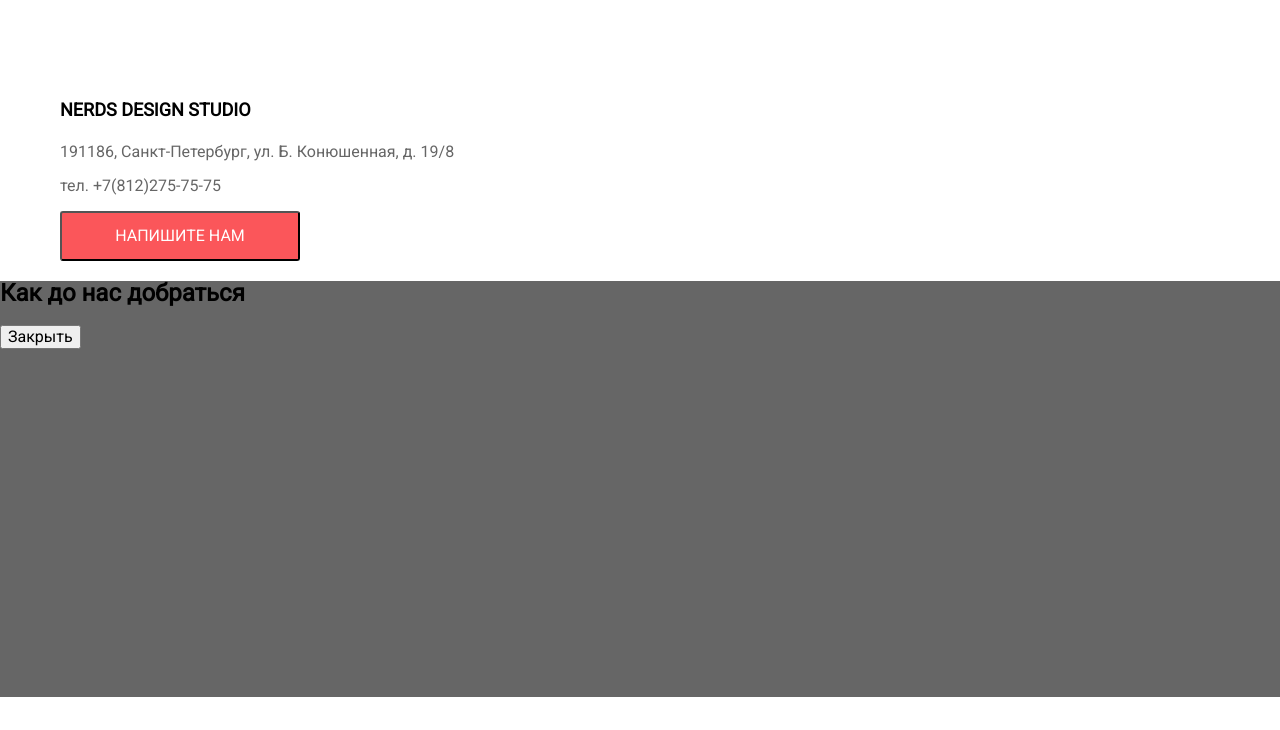
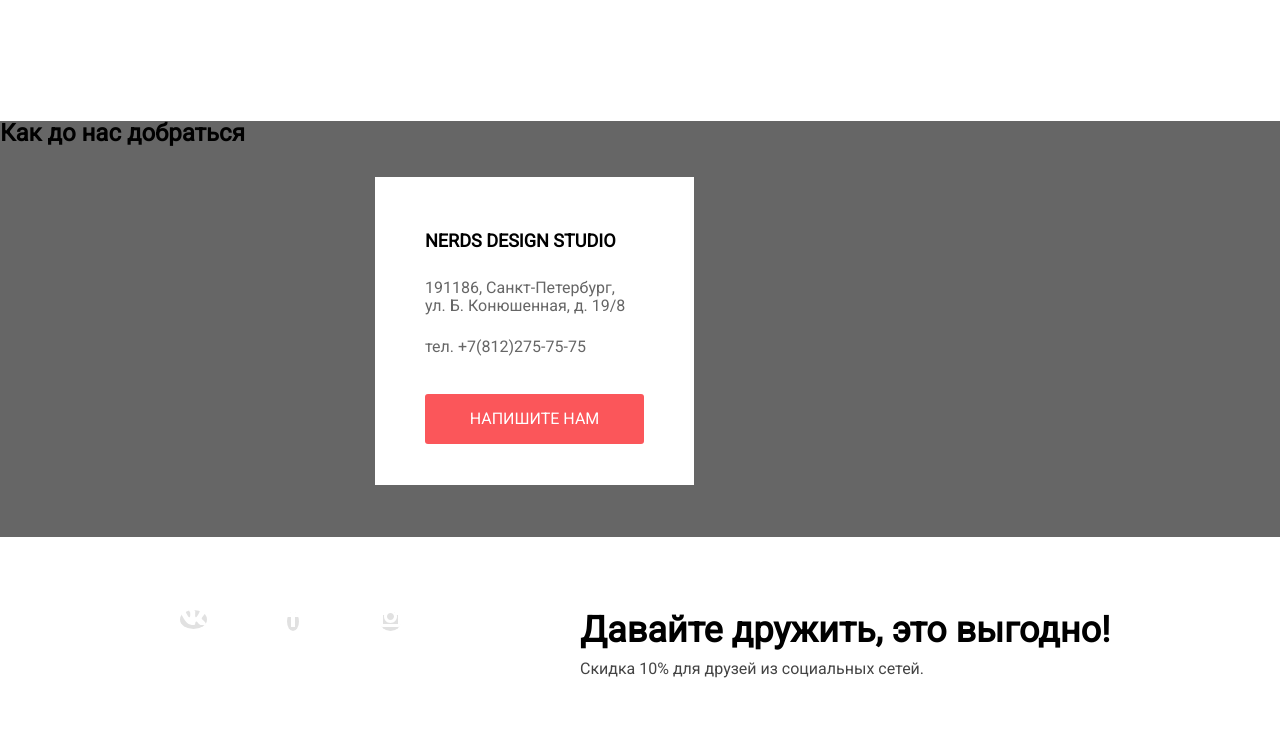
Before and after one commit to Caxapok48/1617063-nerds-30, a plain HTML site: page index.html in a window 1280 px wide. Shown: the part 1723-2453 px from the top of the page. Drawn offline with Linux system fonts and the light colour scheme.

Commit message:
еще правки конца им нет

```diff
--- a/css/style.css
+++ b/css/style.css
@@ -182,6 +182,7 @@
   height: 50px;
   color: var(--basic-white);
   background: var(--basic-button-line);
+  border: none;
   border-radius: 3px;
   text-transform: uppercase;
 }
@@ -216,6 +217,9 @@
 }
 
 .social-button {
+  width: 81px;
+  height: 81px;
+  border-radius: 50%;
   background: linear-gradient(0deg, #E1E1E1, #E1E1E1), #FFFFFF;
 }
 
@@ -416,6 +420,7 @@
 }
 
 .meaning {
+  margin-top: 5px;
   font-weight: normal;
   font-size: 16px;
   line-height: 18px;
@@ -427,7 +432,7 @@
 .companies {
   display: grid;
   grid-template-columns: 298px 298px 298px 298px;
-  margin: 100px auto 80px auto;
+  margin: 100px auto 44px auto;
   margin-left: auto;
   margin-right: auto;
   width: 1160px;
@@ -444,9 +449,50 @@
 
 .info {
   background: var(--basic-white);
-  width: 1160px;
-  margin-left: auto;
-  margin-right: auto;
+  position: absolute;
+  width: 319px;
+  height: 308px;
+  left: 375px;
+  right: 981px;
+  top: 1900px;
+  bottom: 54px;
+}
+
+.info-catalog {
+  background: var(--basic-white);
+  position: absolute;
+  width: 319px;
+  height: 308px;
+  left: 375px;
+  right: 981px;
+  top: 2625px;
+  bottom: 54px;
+}
+
+.info h3 {
+
+  margin-top: 49px;
+  margin-bottom: 0;
+  margin-left: 50px;
+  margin-right: 76px ;
+}
+
+.info p {
+
+  margin-top: 23px;
+  margin-bottom: 0;
+  margin-left: 50px;
+  margin-right: 39px;
+}
+
+
+.info button {
+  width: 219px;
+  height: 50px;
+  margin-top: 38px;
+  margin-bottom: 47px;
+  margin-left: 50px;
+  margin-right: 50px;
 }
 
 .point-name {
@@ -579,7 +625,7 @@
 
 .container h1 {
   margin: 0;
-  padding-top: 83px;
+  padding-top: 80px;
   text-align: center;
   font-weight: 500;
   font-size: 55px;
@@ -655,7 +701,7 @@
 }
 
 .product-card {
-
+  margin-top: 30px;
   width: 359px;
 
 }
@@ -691,6 +737,7 @@
 }
 
 .product-banner {
+  display: none;
   width: 360px;
   height: 231px;
   background-color: var(--backgroud-head-line);
@@ -712,11 +759,12 @@
   display: grid;
   grid-template-columns: 1fr 1fr ;
   width: 1160px;
-  margin-left: auto;
+
   margin-right: auto;
 }
 
 .map {
+  margin-top: 80px;
   height: 416px;
   background-color: var(--basic-info-grey);
 }
@@ -729,7 +777,20 @@
   align-items: center;
   justify-content: space-around;
   margin-right: 139px;
+  margin-left: 140px;
+  margin-top: 68px;
+  margin-bottom: 68px;
   padding-left: 0;
-  margin-top: 0;
+}
+
+.footer-friends {
+  margin-top: 39px;
+}
+
+.be-friends {
   margin-bottom: 0;
 }
+
+.friends {
+  margin-top: 10px;
+}
--- a/index.html
+++ b/index.html
@@ -116,11 +116,11 @@
         </section>
       </main>
     <footer class="main-footer">
-      <div class="info">
+      <div class="map">
           <section class="info">
             <h3 class="point-name">NERDS DESIGN STUDIO</h3>
             <p class="info-contacts">
-            191186, Санкт-Петербург,
+              191186, Санкт-Петербург,<br>
               ул. Б. Конюшенная, д. 19/8
             </p>
             <p class="info-contacts">
@@ -128,11 +128,7 @@
             </p>
             <button class="button" type="button">Напишите нам</button>
           </section>
-      </div>
-      <div class="map">
         <h2>Как до нас добраться</h2>
-        <!-- Здесь будет карта -->
-        <button class="modal-close" type="button">Закрыть</button>
       </div>
       <div class="footer-bar">
         <ul class="social">
```
Also changed, not shown: catalog.html (+3 -7 lines). Lines whose indentation alone changed are shown as unchanged.
